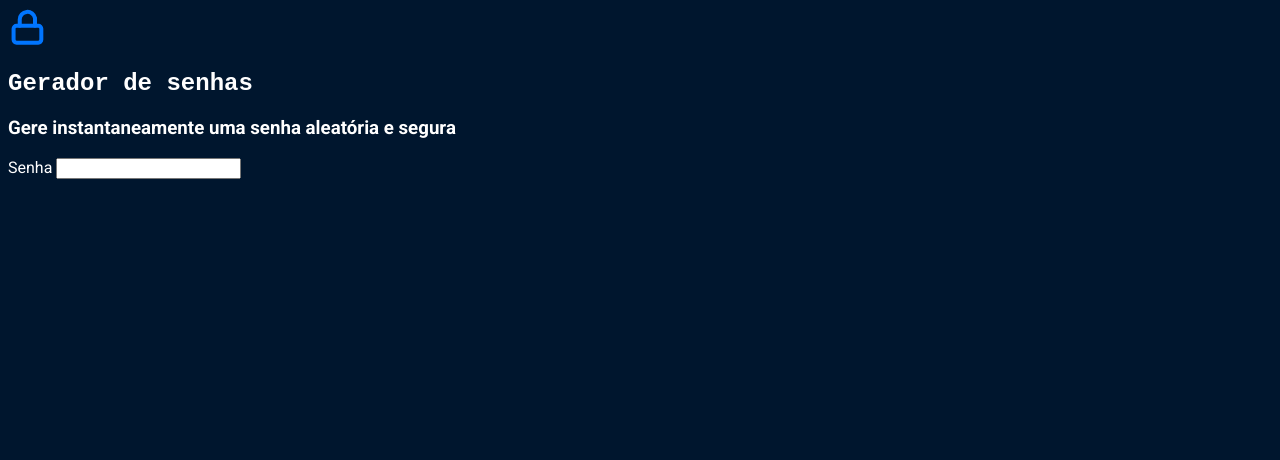
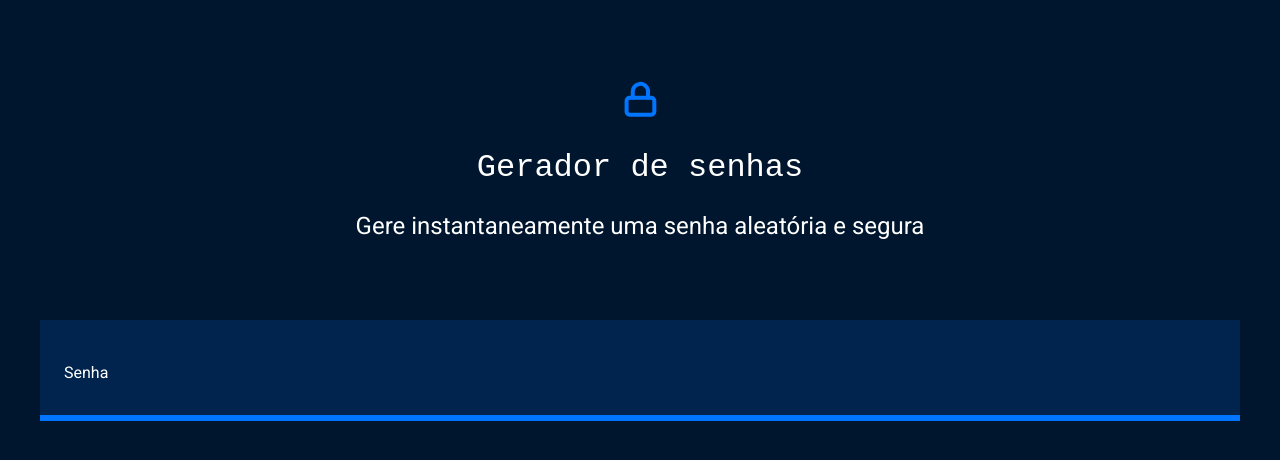
Before and after one commit to wikkinha/valter-2tri, a plain HTML site: page index.html in a window 1280 px wide. Drawn offline with Linux system fonts and the light colour scheme.

Commit message:
Update style.css

```diff
--- a/style.css
+++ b/style.css
@@ -6,8 +6,12 @@
     --fundo-senha: #00244D;
     --fundo-texto: #001E40;
     --borda: #0075FF;
-     --roboto: "Roboto", sans-serif;
-     --roboto-mono: 'Roboto Mono', monospace;
+    --roboto: 'Roboto', sans-serif;
+    --roboto-mono: 'Roboto Mono', monospace;
+}
+
+*{
+    font-weight: 400;
 }
 
 body{
@@ -18,4 +22,38 @@ body{
 
 .titulo-principal{
     font-family: var(--roboto-mono);
+    font-size: 32px;
 }
+
+.titulo-secundario{
+    font-size: 24px;
+}
+
+.conteudo-titulo{
+    text-align: center;
+    margin-top: 80px;
+}
+
+.conteudo-senha{
+    margin-top: 80px;
+    background: var(--fundo-senha);
+    padding: 24px;
+    border-bottom: 6px solid var(--borda);
+}
+
+#campo-senha{
+    background-color: var(--fundo-senha);
+    border: none;
+    color: var(--branco);
+    font-family: var(--roboto-mono);
+    font-size: 40px;
+}
+
+#campo-senha:focus{
+    outline: none;
+}
+
+.conteudo{
+    max-width: 1200px;
+    margin: 0 auto;
+}
```
